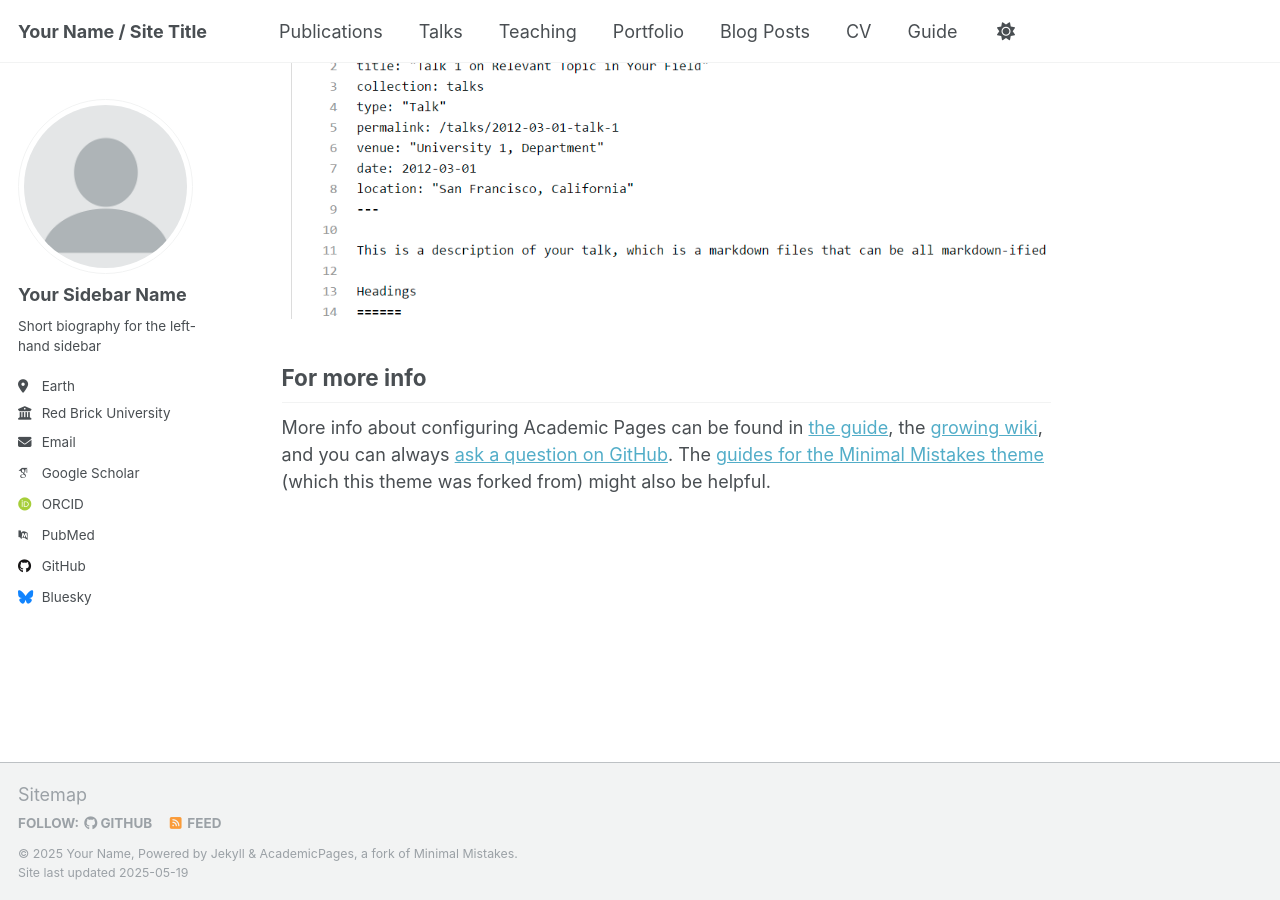
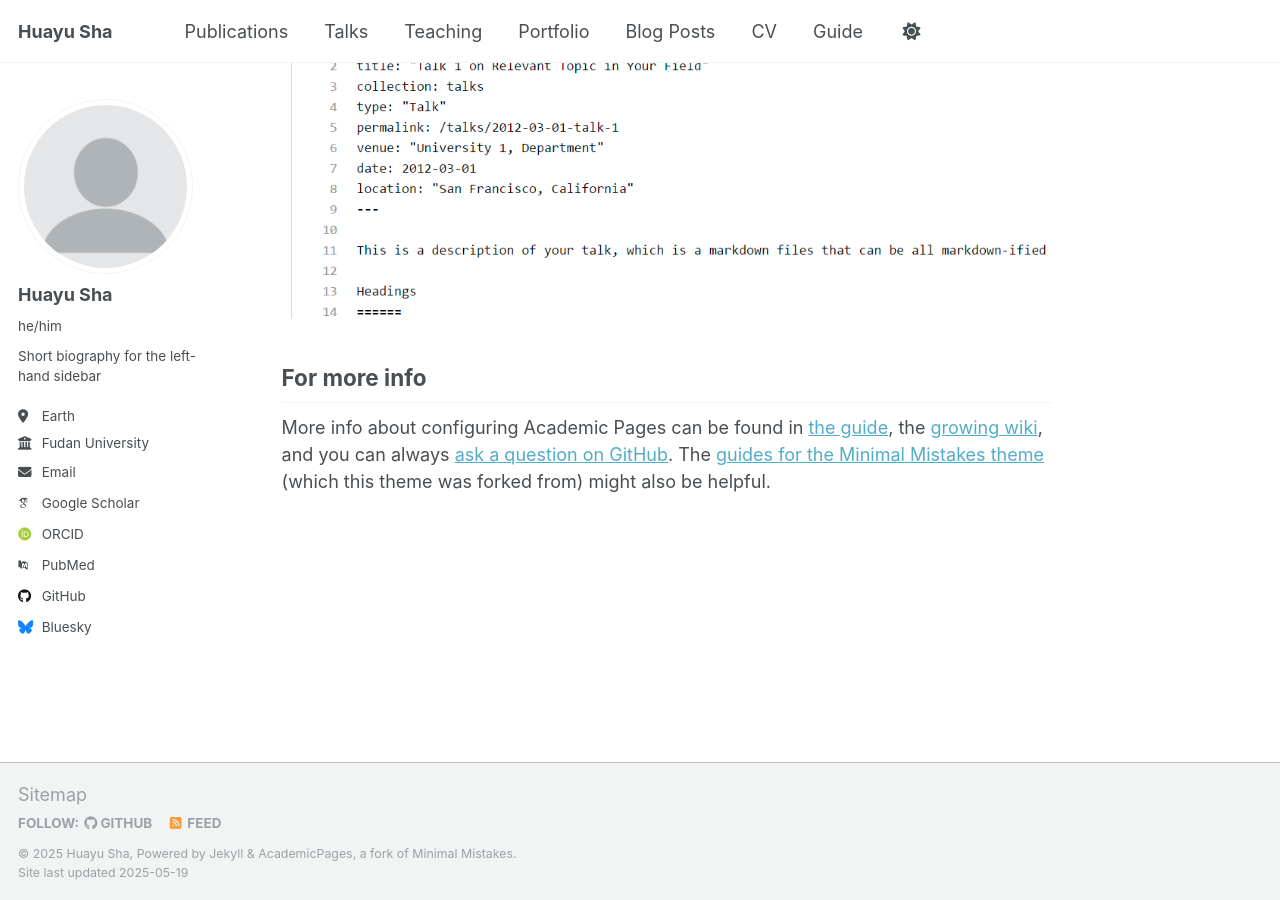
Before and after one commit to MikesonVinent-two/MikesonVinent-two.github.io, a Jekyll site: the page built from _pages/about.md, in a window 1280 px wide and 900 px high, scrolled down 2636 px. Built offline with Jekyll 4.4.1, drawn with Linux system fonts in a browser that asks for light colours; some web fonts are replaced.

Commit message:
Update _config.yml

```diff
--- a/_config.yml
+++ b/_config.yml
@@ -9,13 +9,13 @@
 # Basic Site Settings
 locale                   : "en-US"
 site_theme               : "default"
-title                    : "Your Name / Site Title"
+title                    : "Huayu Sha"
 title_separator          : "-"
-name                     : &name "Your Name"
+name                     : &name "Huayu Sha"
 description              : &description "personal description"
-url                      : https://academicpages.github.io # the base hostname & protocol for your site e.g. "https://[your GitHub username].github.io" or if you already have some other page hosted on Github then use "https://[your GitHub username].github.io/[Your Repo Name]"
+url                      : https://MikesonVinent-two.github.io # the base hostname & protocol for your site e.g. "https://[your GitHub username].github.io" or if you already have some other page hosted on Github then use "https://[your GitHub username].github.io/[Your Repo Name]"
 baseurl                  : "" # the subpath of your site, e.g. "/blog"
-repository               : "academicpages/academicpages.github.io"
+repository               : "MikesonVinent-two/MikesonVinent-two.github.io"
 
 # Site Author - The following control what appear as part of the author content on the side bar.
 #               If a field is blank the icon and link will not appear, otherwise it will be shown.
@@ -23,13 +23,13 @@ repository               : "academicpages/academicpages.github.io"
 author:
   # Biographic information
   avatar           : "profile.png"
-  name             : "Your Sidebar Name"
-  pronouns         : # example: "she/her"
+  name             : "Huayu Sha"
+  pronouns         : "he/him"# example: "she/her"
   bio              : "Short biography for the left-hand sidebar"
   location         : "Earth"
-  employer         : "Red Brick University"
+  employer         : "Fudan University"
   uri              : # URL
-  email            : "none@example.org"
+  email            : "23302010032@m.fudan.edu.cn"
 
   # Academic websites
   academia         : # URL
```
